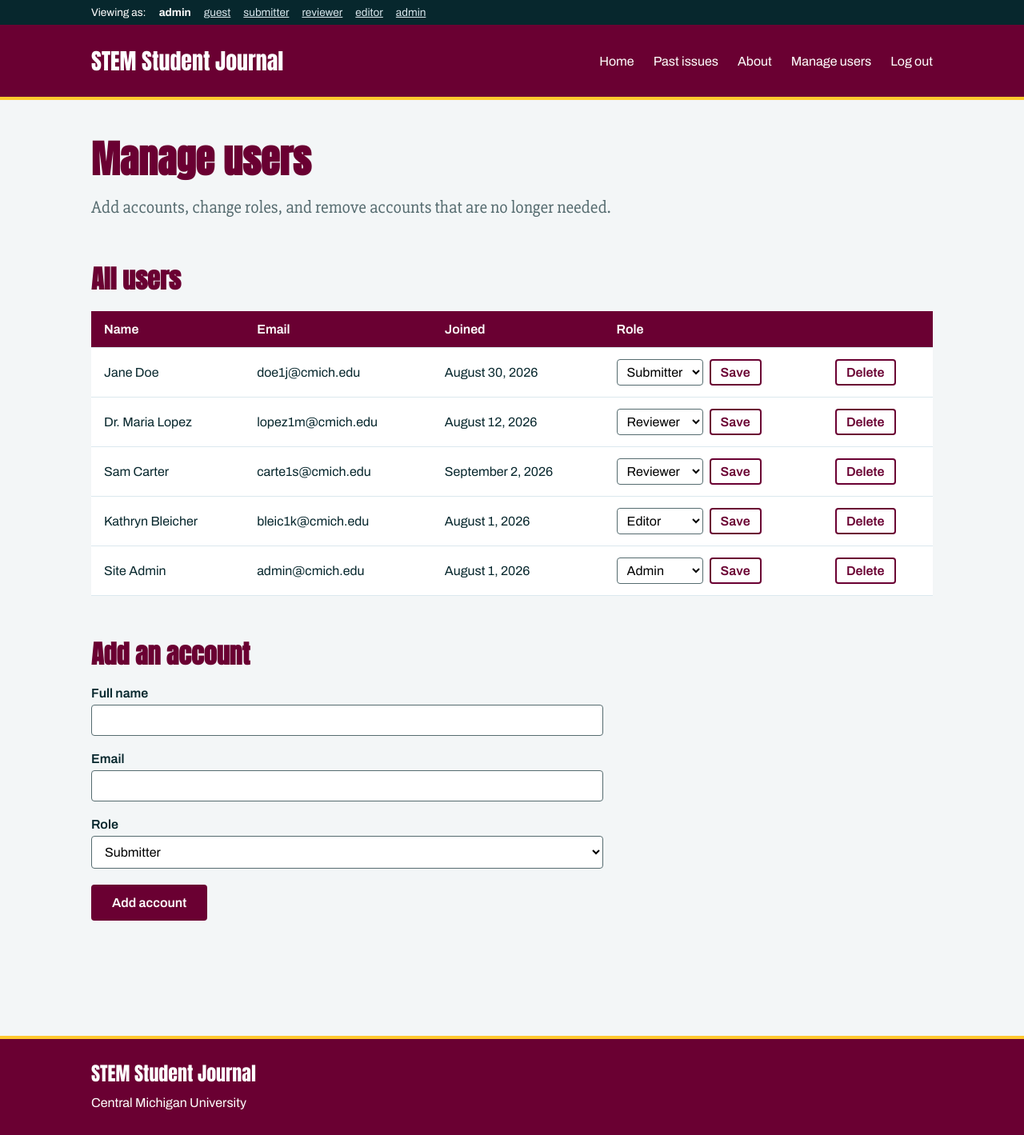
After one commit to IoannisTzor/Undergraduate-Research-Journal-Portal, a Flask app: page /admin/users in a window 1280 px wide. The commit adds this page. Shown: the whole page at 80% size. Run offline with Flask 3, Linux system fonts and the light colour scheme; the visitor is signed in with stand-in values (Sample User, id 1).

Commit message:
added the manage users panel

```diff
--- a/static/css/style.css
+++ b/static/css/style.css
@@ -81,6 +81,15 @@ a {
   color: var(--maroon);
 }
 
+/* Hidden on screen, still read by screen readers */
+.visually-hidden {
+  position: absolute;
+  width: 1px;
+  height: 1px;
+  overflow: hidden;
+  clip-path: inset(50%);
+  white-space: nowrap;
+}
 
 /* ===== 4. Layout ===== */
 .container {
@@ -188,6 +197,10 @@ button.button {
   color: var(--maroon);
 }
 
+.button--small {
+  padding: 6px 12px;
+  font-size: 0.9rem;
+}
 
 /* ===== 8. Page text ===== */
 .intro {
@@ -361,6 +374,20 @@ fieldset.field legend {
   gap: 12px;
 }
 
+/* Small form inside a table row */
+.row-form {
+  display: flex;
+  align-items: center;
+  gap: 8px;
+}
+
+.row-form select {
+  padding: 6px 8px;
+  font: inherit;
+  border: 1px solid var(--text-muted);
+  border-radius: 4px;
+  background-color: white;
+}
 
 /* ===== 12. Tables ===== */
 .table-wrap {
--- a/templates/base.html
+++ b/templates/base.html
@@ -38,7 +38,7 @@
             <li><a href="{{url_for('all_submissions')}}">All submissions</a></li>
             <li><a href="{{url_for('build_issue')}}">Build an issue</a></li>
           {% elif current_role == "admin" %}
-            <li><a href="#">Manage users</a></li>
+            <li><a href="{{url_for('manage_users')}}">Manage users</a></li>
           {% endif %}
 
           {% if current_role == "guest" %}
--- /dev/null
+++ b/templates/manage_users.html
@@ -0,0 +1,84 @@
+{% extends "base.html" %}
+
+{% block title %}Manage users | STEM Student Journal{% endblock %}
+
+{% block content %}
+    <section>
+      <h1>Manage users</h1>
+      <p class="intro">Add accounts, change roles, and remove accounts that are no longer needed.</p>
+    </section>
+
+    <section>
+      <h2>All users</h2>
+      {% if users %}
+        <div class="table-wrap">
+          <table>
+            <thead>
+              <tr>
+                <th scope="col">Name</th>
+                <th scope="col">Email</th>
+                <th scope="col">Joined</th>
+                <th scope="col">Role</th>
+                <th scope="col"><span class="visually-hidden">Actions</span></th>
+              </tr>
+            </thead>
+            <tbody>
+              {% for user in users %}
+                <tr>
+                  <td>{{ user.name }}</td>
+                  <td>{{ user.email }}</td>
+                  <td>{{ user.joined }}</td>
+                  <td>
+                    <form method="post" class="row-form">
+                      <input type="hidden" name="user_id" value="{{ user.id }}">
+                      <label for="role-{{ user.id }}" class="visually-hidden">Role for {{ user.name }}</label>
+                      <select id="role-{{ user.id }}" name="role">
+                        {% for role in roles if role != "guest" %}
+                          <option value="{{ role }}" {% if role == user.role %}selected{% endif %}>{{ role | capitalize }}</option>
+                        {% endfor %}
+                      </select>
+                      <button type="submit" name="action" value="change-role" class="button button--secondary button--small">Save</button>
+                    </form>
+                  </td>
+                  <td>
+                    <form method="post" onsubmit="return confirm('Delete the account for {{ user.name }}? This cannot be undone.');">
+                      <input type="hidden" name="user_id" value="{{ user.id }}">
+                      <button type="submit" name="action" value="delete" class="button button--secondary button--small">Delete<span class="visually-hidden"> {{ user.name }}</span></button>
+                    </form>
+                  </td>
+                </tr>
+              {% endfor %}
+            </tbody>
+          </table>
+        </div>
+      {% else %}
+        <p class="empty-state">There are no accounts yet.</p>
+      {% endif %}
+    </section>
+
+    <section class="form-page form-page--wide">
+      <h2>Add an account</h2>
+      <form method="post">
+        <div class="field">
+          <label for="new_name">Full name</label>
+          <input type="text" id="new_name" name="name" required>
+        </div>
+
+        <div class="field">
+          <label for="new_email">Email</label>
+          <input type="email" id="new_email" name="email" required>
+        </div>
+
+        <div class="field">
+          <label for="new_role">Role</label>
+          <select id="new_role" name="role" required>
+            {% for role in roles if role != "guest" %}
+              <option value="{{ role }}">{{ role | capitalize }}</option>
+            {% endfor %}
+          </select>
+        </div>
+
+        <button type="submit" name="action" value="add" class="button">Add account</button>
+      </form>
+    </section>
+{% endblock %}
```
